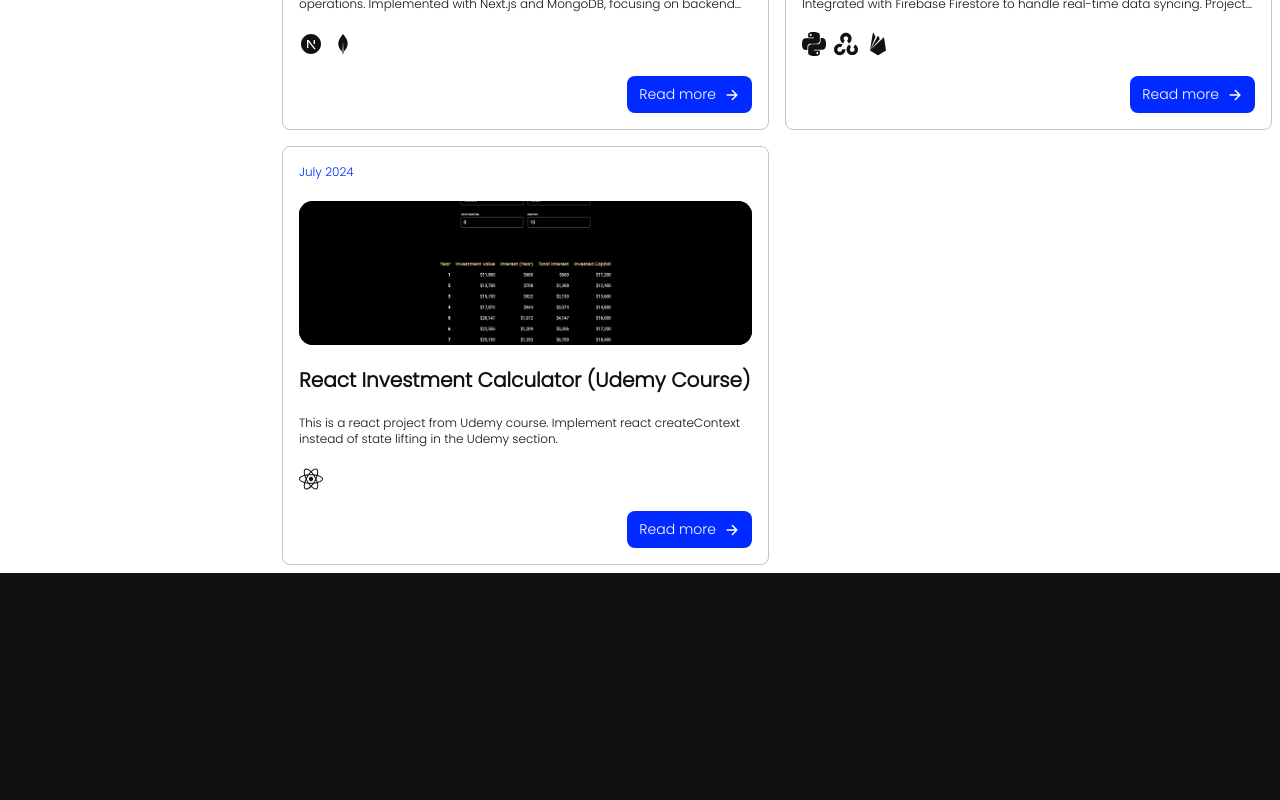
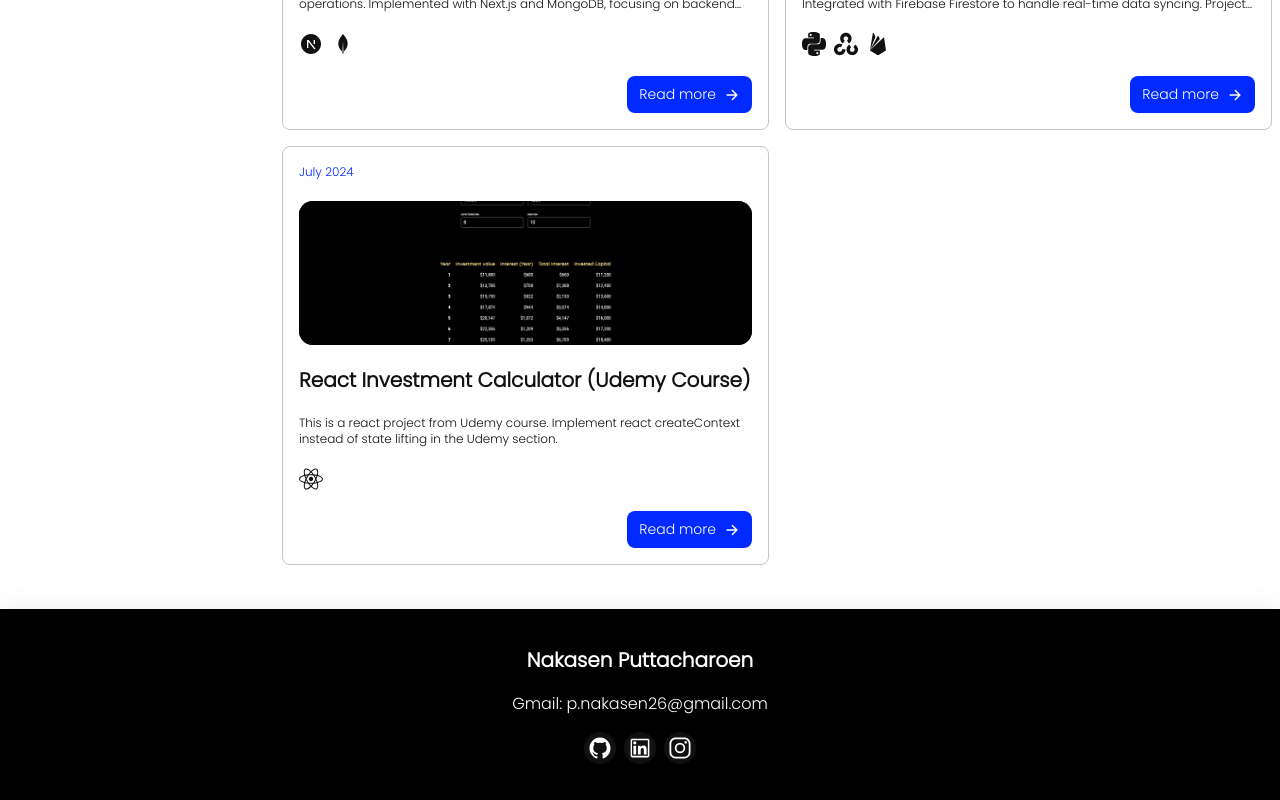
Before and after one commit to Nakkasenp65/nakasen-portfolio, a Next.js app: page / in a window 1280 px wide. Shown: the part 1146-1946 px from the top of the page. Before the commit the page ends 1719 px from the top, so only its background shows below. Built offline with nearby package versions, Linux system fonts and the light colour scheme.

Commit message:
Add Footer

```diff
--- a/src/app/layout.jsx
+++ b/src/app/layout.jsx
@@ -1,5 +1,6 @@
 import Navbar from "@/component/Navbar/Navbar";
 import "./globals.css";
+import Footer from "@/component/Footer/Footer";
 
 export const metadata = {
   metadataBase: new URL("http://localhost:3000"), // use your real domain or localhost for dev
@@ -15,6 +16,7 @@ export default function RootLayout({ children }) {
       <body className="container">
         <Navbar />
         {children}
+        <Footer />
       </body>
     </html>
   );
--- a/src/app/page.jsx
+++ b/src/app/page.jsx
@@ -3,6 +3,7 @@ import s from "./page.module.css";
 import Collection from "@/component/Collection/Collection";
 import Container from "@/component/Container/Container";
 import AboutMe from "@/component/AboutMe/AboutMe";
+import Footer from "@/component/Footer/Footer";
 
 export const metadata = {
   metadataBase: new URL("http://localhost:3000"), // use your real domain or localhost for dev
@@ -19,7 +20,7 @@ export default function Home() {
         <Profile />
         <div className={s.content}>
           <AboutMe />
-          <Collection sectionTitle={"Projects"} />
+          <Collection />
         </div>
       </div>
     </Container>
--- /dev/null
+++ b/src/component/Footer/Footer.jsx
@@ -0,0 +1,42 @@
+import { IoLogoGithub, IoLogoInstagram } from "react-icons/io5";
+import s from "./Footer.module.css";
+import { AiOutlineLinkedin } from "react-icons/ai";
+export default function Footer() {
+  return (
+    <div className={s.wrapper}>
+      <h3 className={s.head}>Nakasen Puttacharoen</h3>
+      <div className={s.item}>
+        <span className={s.text}>Gmail: p.nakasen26@gmail.com</span>
+      </div>
+
+      <div className={s.links}>
+        <a
+          href="https://github.com/Nakkasenp65"
+          target="_blank"
+          rel="noopener noreferrer"
+          className={s.link}
+        >
+          <IoLogoGithub className={s.icon} />
+        </a>
+
+        <a
+          href="https://www.linkedin.com/in/nakasen-puttacharoen-9a234b268"
+          target="_blank"
+          rel="noopener noreferrer"
+          className={s.link}
+        >
+          <AiOutlineLinkedin className={s.icon} />
+        </a>
+
+        <a
+          href="https://www.instagram.com/imrong.me/"
+          target="_blank"
+          rel="noopener noreferrer"
+          className={s.link}
+        >
+          <IoLogoInstagram className={s.icon} />
+        </a>
+      </div>
+    </div>
+  );
+}
--- /dev/null
+++ b/src/component/Footer/Footer.module.css
@@ -0,0 +1,50 @@
+.wrapper {
+  display: flex;
+  flex-direction: column;
+  align-items: center;
+  justify-content: center;
+  padding: 2.25rem 0;
+  margin-top: 36px;
+  gap: 1rem;
+  box-shadow: rgba(100, 100, 111, 0.2) 0px 7px 29px 0px;
+  background-color: black;
+  color: white;
+}
+
+.head {
+  text-align: center;
+}
+
+.link {
+  padding: 0.25rem;
+  background-color: var(--fg);
+  border-radius: 100%;
+  width: 2rem;
+  height: 2rem;
+  display: flex;
+  align-items: center;
+  justify-content: center;
+  transition: ease-in-out 300ms;
+}
+
+.links {
+  display: flex;
+  align-items: center;
+  justify-content: center;
+
+  gap: 0.5rem;
+  transition: ease-in-out 100ms;
+}
+
+.icon {
+  font-size: 2rem;
+  color: var(--bg);
+
+  transition: ease-in-out 100ms;
+}
+
+.link:hover {
+  scale: 1.1;
+  color: var(--primary);
+  transition: ease-in-out 300ms;
+}
--- a/src/component/Navbar/Navbar.module.css
+++ b/src/component/Navbar/Navbar.module.css
@@ -19,7 +19,7 @@
 .header {
   color: var(--fg);
   font-size: 1.5rem;
-  font-weight: lighter;
+  font-weight: bolder;
 }
 
 @media (min-width: 1024px) {
```
